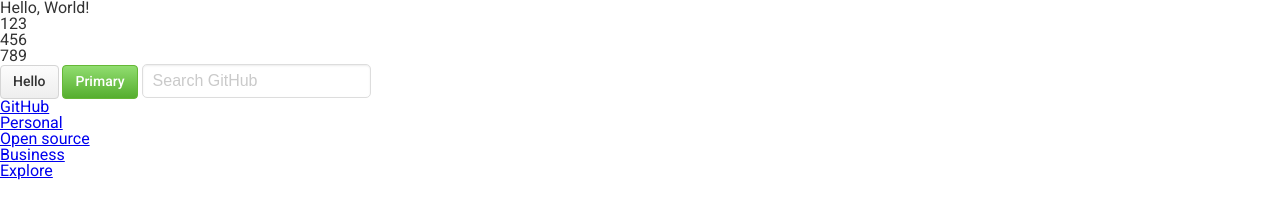
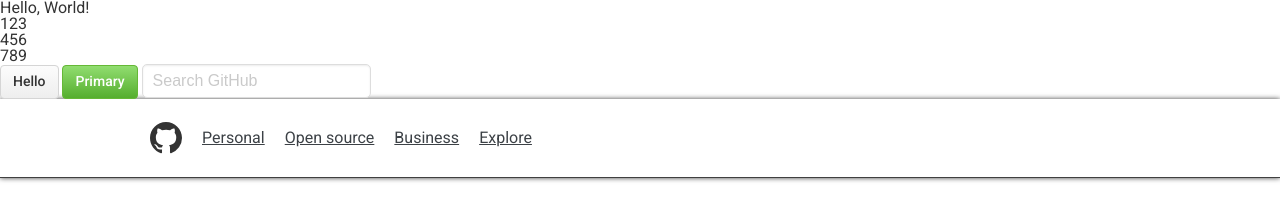
Before and after one commit to bizzy91/GitHub_Clone, a plain HTML site: page index.html in a window 1280 px wide. Drawn offline with nearby package versions, Linux system fonts and the light colour scheme.

Commit message:
header (LEFT)

```diff
--- a/css/main.css
+++ b/css/main.css
@@ -73,3 +73,47 @@
 .input--text::-webkit-input-placeholder { color: #cacaca; }
 .input--text::-ms-input-placeholder { color: #cacaca; }
 .input--text::-moz-input-placeholder { color: #cacaca; }
+
+/* HEADER */
+header {
+    border-bottom: 1px solid rgba(0,0,0,0.75);
+    box-shadow: 0 0 5px rgba(0,0,0,0.75);
+    background: #FFF;
+}
+header .inner {
+    max-width: 980px;
+    height: 78px;
+    /* 가운데 정렬(width 가 정해져 있는 경우에만 가능하다) */
+    margin: 0 auto;
+}
+/* header .inner .menu-group { } */
+header .menu-group {
+    display: flex;
+    /* display: flex 일 때, 수직 정렬 */
+    align-items: center;
+    height: 100%;
+}
+header .logo {
+    margin-right: 10px;
+}
+header .logo a {
+    /* inline 요소는 범위를 가질 수 없다 */
+    display: block;
+    background: url("../img/logo.svg");
+    width: 32px;
+    height: 32px;
+    /* 텍스트를 화면 밖(왼쪽)으로 밀어버린다. */
+    text-indent: -9999px;
+}
+header .logo a:hover {
+    background: url("../img/logo_on.svg");
+}
+header .main-menu {
+    display: flex;
+}
+header .main-menu li a {
+    /* inline 요소는 top, bottom 여백을 줄 수가 없다. */
+    display: block;
+    padding: 10px;
+    color: #3c4146;
+}
```
